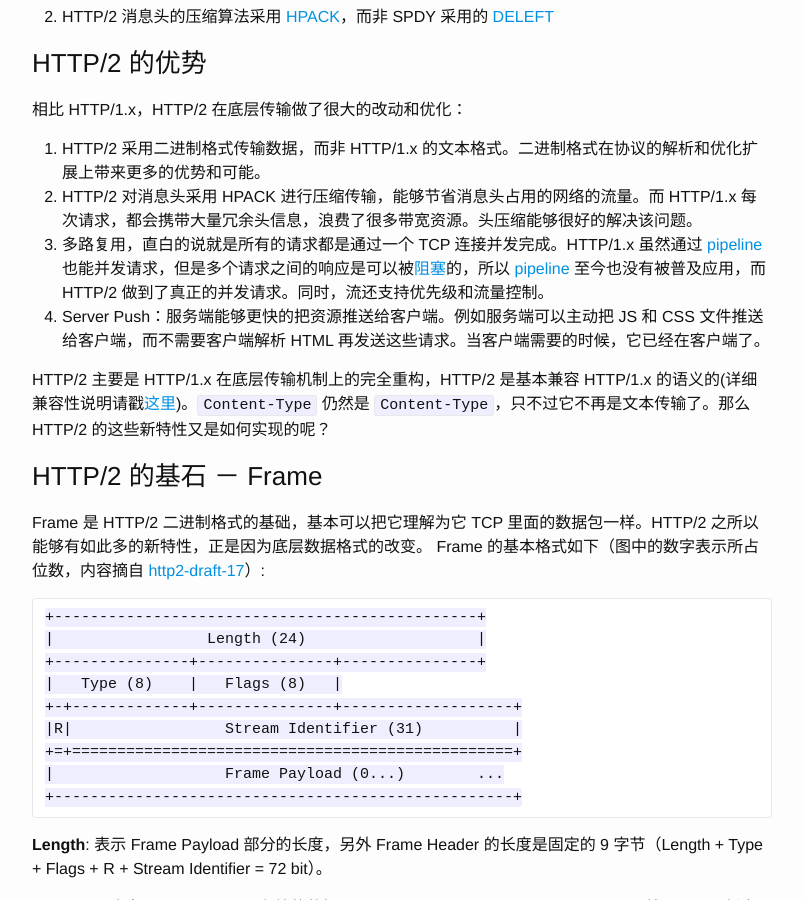
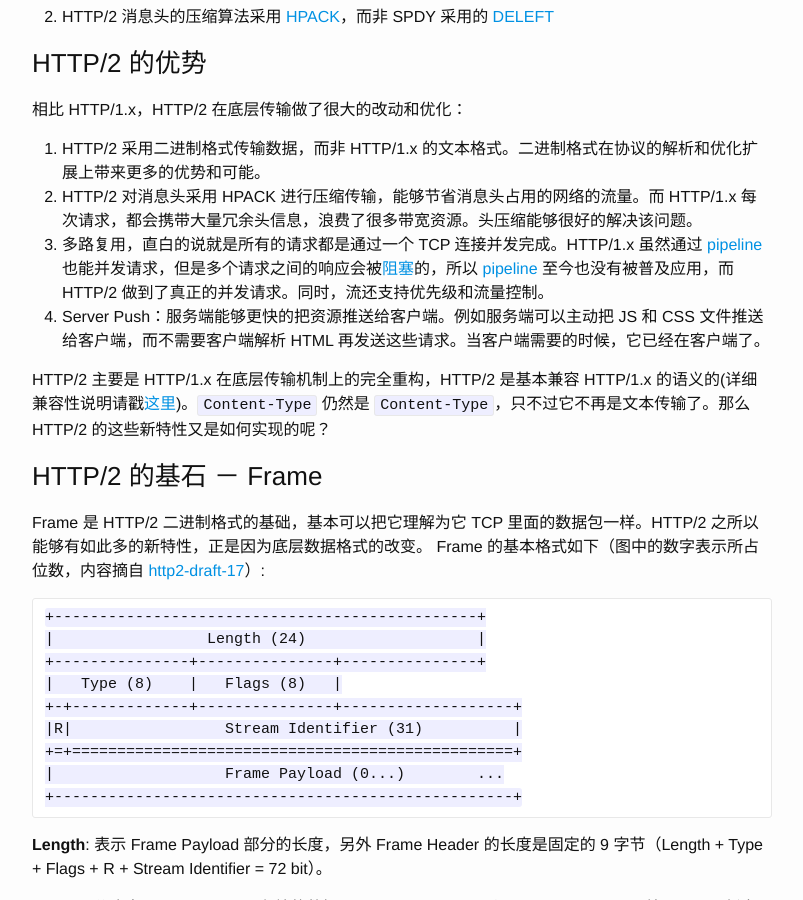
Before and after one commit to upyun/upyun.github.io, a Jekyll site: the page built from _posts/2015-05-13-http2.markdown, in a window 1280 px wide and 900 px high, scrolled down 423 px. Shown: the whole window, without its empty margins (238-1041 px from the left). Built offline with Jekyll 4.4.1, drawn with Linux system fonts in a browser that asks for light colours; comment, search, counter and statistics services are not loaded.

Commit message:
fix 修改措辞

```diff
--- a/_posts/2015-05-13-http2.markdown
+++ b/_posts/2015-05-13-http2.markdown
@@ -21,7 +21,7 @@ SPDY 系列协议由谷歌开发，于 2009 年公开。它的设计目标是降
 
 1. HTTP/2 采用二进制格式传输数据，而非 HTTP/1.x 的文本格式。二进制格式在协议的解析和优化扩展上带来更多的优势和可能。
 2. HTTP/2 对消息头采用 HPACK 进行压缩传输，能够节省消息头占用的网络的流量。而 HTTP/1.x 每次请求，都会携带大量冗余头信息，浪费了很多带宽资源。头压缩能够很好的解决该问题。
-3. 多路复用，直白的说就是所有的请求都是通过一个 TCP 连接并发完成。HTTP/1.x 虽然通过 [pipeline](http://en.wikipedia.org/wiki/HTTP_pipelining) 也能并发请求，但是多个请求之间的响应是可以被[阻塞](http://en.wikipedia.org/wiki/Head-of-line_blocking)的，所以 [pipeline](http://en.wikipedia.org/wiki/HTTP_pipelining) 至今也没有被普及应用，而 HTTP/2 做到了真正的并发请求。同时，流还支持优先级和流量控制。
+3. 多路复用，直白的说就是所有的请求都是通过一个 TCP 连接并发完成。HTTP/1.x 虽然通过 [pipeline](http://en.wikipedia.org/wiki/HTTP_pipelining) 也能并发请求，但是多个请求之间的响应会被[阻塞](http://en.wikipedia.org/wiki/Head-of-line_blocking)的，所以 [pipeline](http://en.wikipedia.org/wiki/HTTP_pipelining) 至今也没有被普及应用，而 HTTP/2 做到了真正的并发请求。同时，流还支持优先级和流量控制。
 4. Server Push：服务端能够更快的把资源推送给客户端。例如服务端可以主动把 JS 和 CSS 文件推送给客户端，而不需要客户端解析 HTML 再发送这些请求。当客户端需要的时候，它已经在客户端了。
 
 HTTP/2 主要是 HTTP/1.x 在底层传输机制上的完全重构，HTTP/2 是基本兼容 HTTP/1.x 的语义的(详细兼容性说明请戳[这里](https://tools.ietf.org/html/draft-ietf-httpbis-http2-17#section-8))。`Content-Type` 仍然是 `Content-Type`，只不过它不再是文本传输了。那么 HTTP/2 的这些新特性又是如何实现的呢？
```
